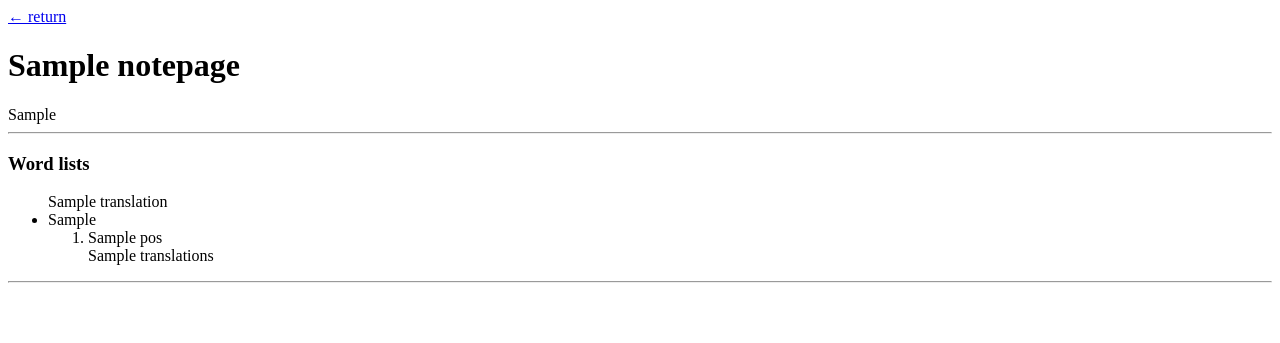
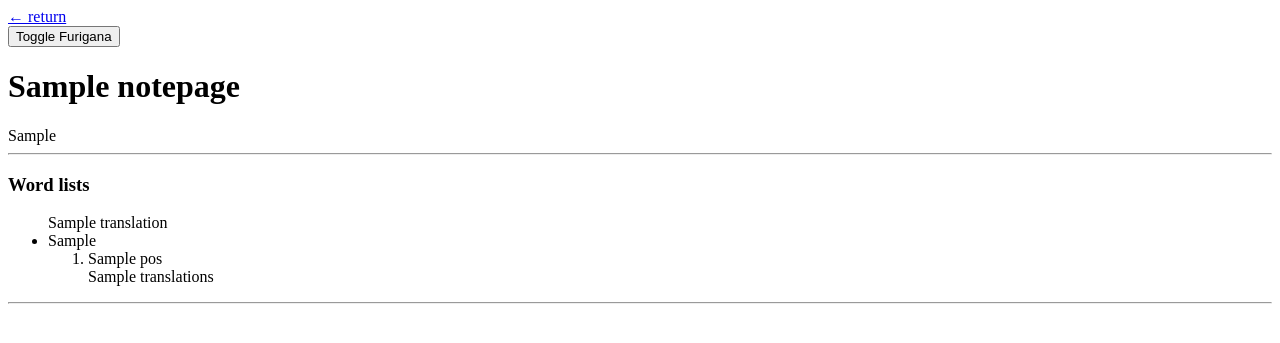
Before and after one commit to agent-whisper/Jidou-Hikki-Django, a Django app: template jh_server/apps/jidou_hikki/templates/jidou_hikki/page.html in a window 1280 px wide. Shown: the top 343 px of the page. Run offline with Django 3.2, Linux system fonts and the light colour scheme; tables that the repository leaves empty hold one stand-in row (values such as "Sample post"); the template is opened without the code that fills it: values that come from a table or form of the project are taken from there, most other values are stand-ins (such as "Sample title", 1, 10 or a date in 2020).

Commit message:
Added furigana toggle script

```diff
--- a/jh_server/apps/jidou_hikki/templates/jidou_hikki/page.html
+++ b/jh_server/apps/jidou_hikki/templates/jidou_hikki/page.html
@@ -6,9 +6,12 @@
 
 <body>
     <a href="/notebooks/{{ page.notebook.id }}"> &#8592; return</a><br>
+    <button id=furigana-toggle data-furigana-state=show_all onclick="toggleAllFurigana(this)">Toggle Furigana</button>
     <h1>{{ page.title }}</h1>
 
-    {{ page.html|safe }}
+    <div id=page-container>
+        {{ page.html|safe }}
+    </div>
 
     <hr>
     <h3>Word lists</h3>
@@ -33,6 +36,49 @@
         {% endfor %}
     </ul>
     <hr>
+    <script>
+        function toggleFurigana(el) {
+            let word_id = el.getAttribute("data-word-id");
+            words = document.querySelectorAll(`[data-word-id='${word_id}']`);
+            console.log(`${word_id}: Found ${words.length} instances`)
+            words.forEach((x) => {
+                if (x.childNodes[2].style.display === "none") {
+                    x.childNodes[2].style.display = "";
+                } else {
+                    x.childNodes[2].style.display = "none";
+                }
+            })
+        }
+
+        function toggleAllFurigana(el) {
+            kanjis = document.querySelectorAll("#page-container > * > ruby");
+            if (el.getAttribute("data-furigana-state") == "show_all") {
+                console.log("Hiding all furigana")
+                el.setAttribute("data-furigana-state", "hidden")
+            } else {
+                console.log("Showing all furigana")
+                el.setAttribute("data-furigana-state", "show_all")
+            }
+            [...kanjis].forEach(function (w) {
+                if (el.getAttribute("data-furigana-state") == "show_all") {
+                    w.childNodes[2].style.display = "";
+                } else {
+                    w.childNodes[2].style.display = "none";
+                }
+            })
+        }
+
+        // Setting initial states
+        kanjis = document.querySelectorAll("#page-container > * > ruby");
+        [...kanjis].forEach(function (w) {
+            w.onclick = function () { toggleFurigana(this); };
+            w.onmouseover = "";
+            w.style = "cursor: pointer;";
+            w.childNodes[2].style.display = "none";
+        })
+        furigana_toggle = document.getElementById("furigana-toggle")
+        furigana_toggle.setAttribute("data-furigana-state", "hidden")
+    </script>
 </body>
 
 </html>
```
